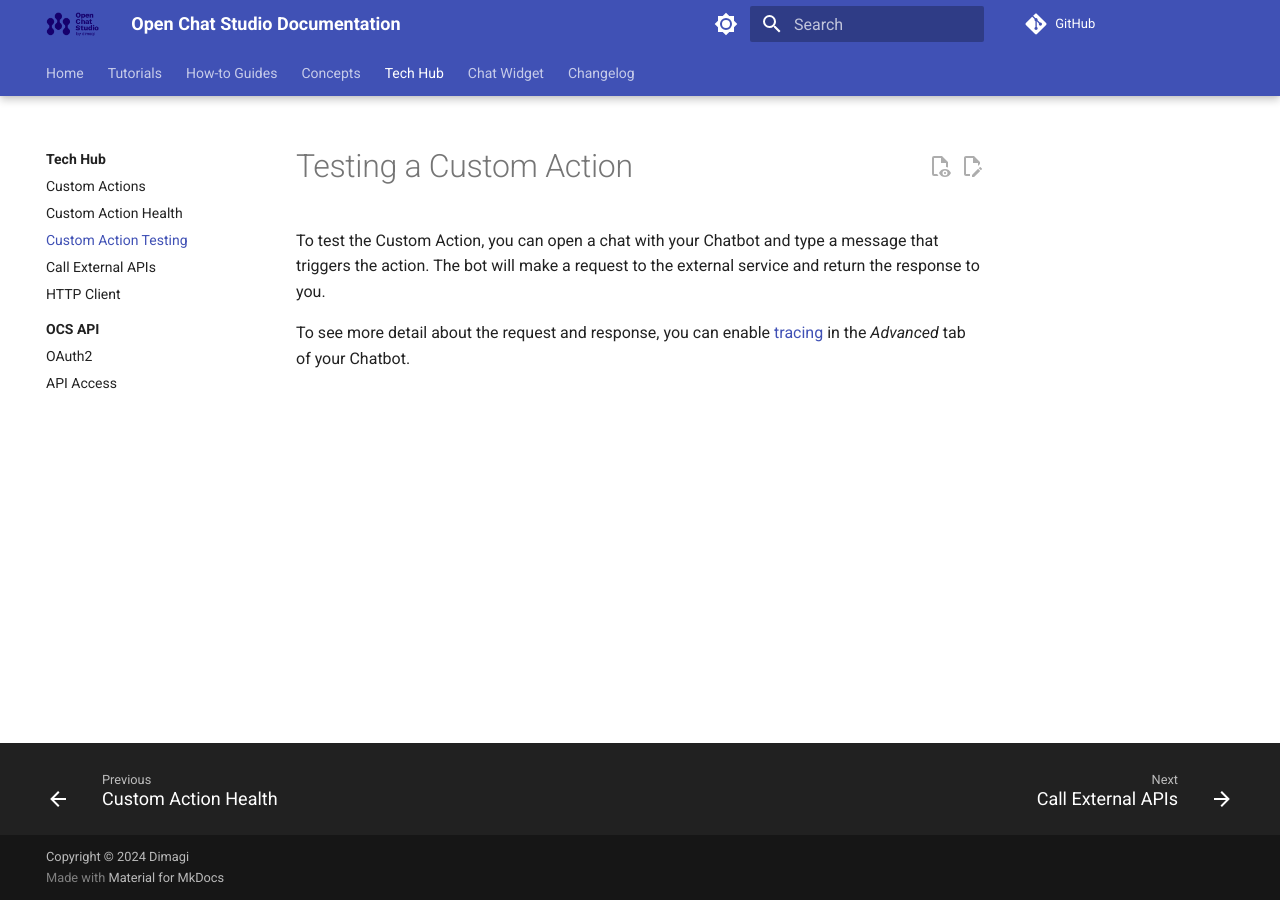
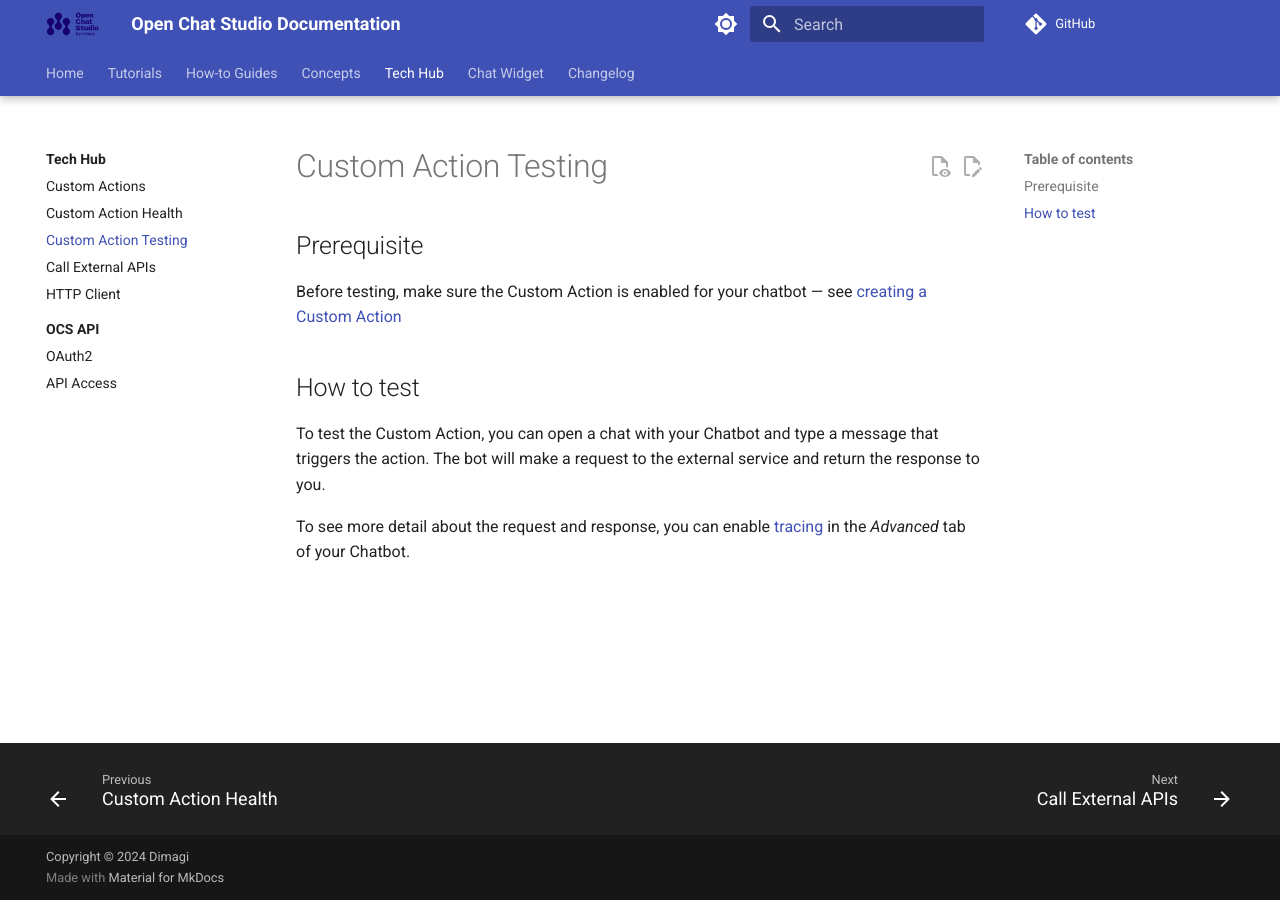
Before and after one commit to dimagi/open-chat-studio-docs, an MkDocs documentation site: the page built from docs/tech-hub/test_custom_action.md, in a window 1280 px wide. Built offline with MkDocs 1.6.1 and Material for MkDocs 9.7.7, drawn with Linux system fonts in a browser that asks for light colours; a script that is not in the unit is left out; comment, search, counter and statistics services are not loaded.

Commit message:
Claude fixes and improved "Testing a Custom Action"

```diff
--- a/docs/tech-hub/test_custom_action.md
+++ b/docs/tech-hub/test_custom_action.md
@@ -1,5 +1,9 @@
-# Testing a Custom Action
+# Custom Action Testing
 
+## Prerequisite
+Before testing, make sure the Custom Action is enabled for your chatbot — see [creating a Custom Action](../concepts/team/custom_actions.md)
+
+## How to test
 To test the Custom Action, you can open a chat with your Chatbot and type a message that triggers the action. The bot will make a request to the external service and return the response to you.
 
 To see more detail about the request and response, you can enable [tracing](../concepts/tracing.md) in the *Advanced* tab of your Chatbot.
```
Also changed, not shown: docs/concepts/team/custom_actions.md (+1 -0 lines), docs/tech-hub/api_access.md (+1 -1 lines), docs/tech-hub/health_custom_action.md (+1 -1 lines), docs/tech-hub/index.md (+1 -0 lines).
